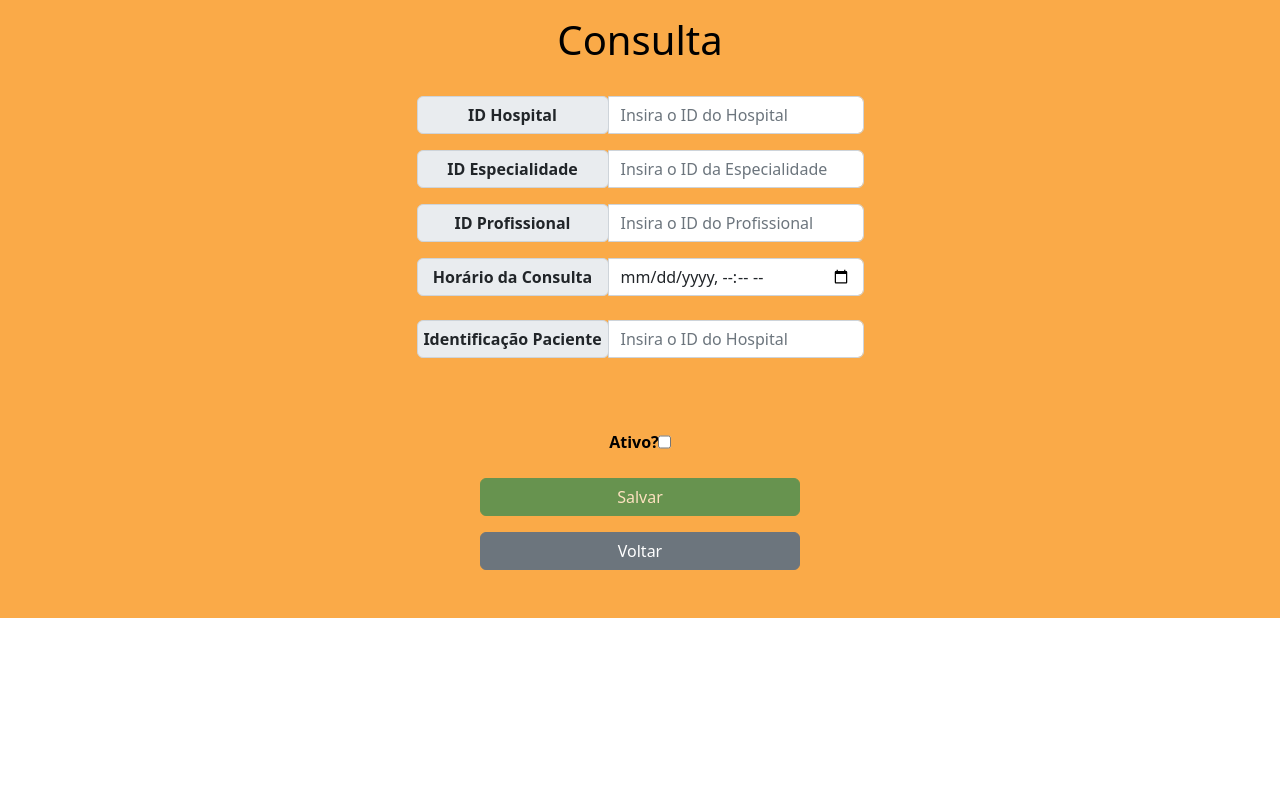
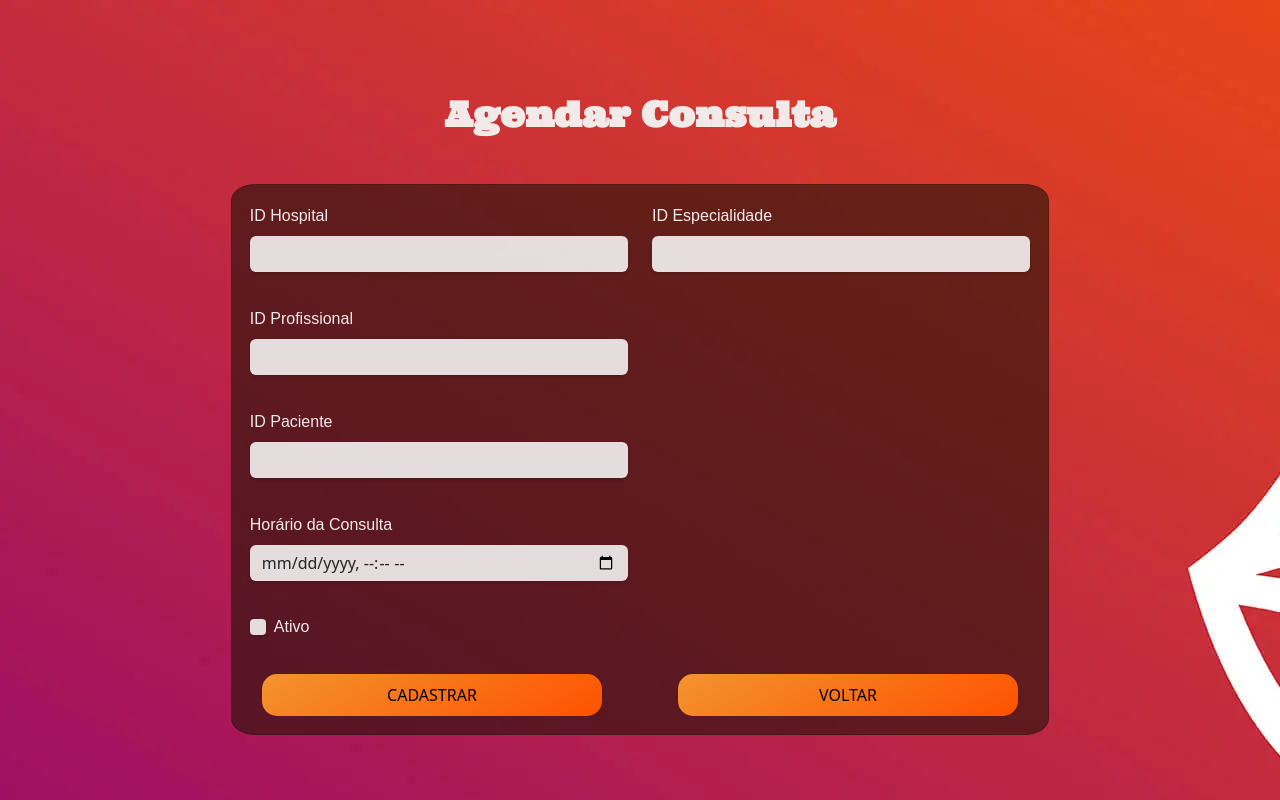
Before and after one commit to projeto-agendamentoHospital/TelaCadastro, an Angular app in the folder telaCadastro/: page /inicio/criarAgendamento in a window 1280 px wide. Built offline with nearby package versions, Linux system fonts and the light colour scheme.

Commit message:
tela cadastrar add css

```diff
--- a/telaCadastro/src/app/create-schedule/create-schedule.component.css
+++ b/telaCadastro/src/app/create-schedule/create-schedule.component.css
@@ -1,4 +1,65 @@
-.scheduleContainer{
-    background-color: rgb(250, 170, 72);
-    color: #000;
+@import url('https://fonts.googleapis.com/css2?family=Raleway:wght@300;700&family=Ultra&display=swap');
+
+.full-banner-form{
+  width: 100%;
+  height: 100vh;
+  display: flex;
+  align-items: center;
+  justify-content: center;
+  background: #dddcda;
+  background: url("../img/fundo2.webp") no-repeat;
 }
+h1{
+  padding-top: 28px;
+  text-align: center;
+  font-size: 35px;
+  font-weight: 800;
+  color:rgb(241, 234, 233);
+  font-family: 'Ultra', serif;
+}
+.form{
+  background: #2b150ba6 ;
+  width: 100%;
+  height: auto;
+  border-radius: 3%;
+  padding: 2px;
+}
+label{
+  color: rgb(241, 234, 233);
+  font-family: Arial, sans-serif;
+  font-weight: 500;
+  font-size: 1em;
+}
+input{
+  margin-bottom: 10px;
+  box-shadow: 0px 2px 4px -1px rgba( 0,0,0,0.2);
+  margin-bottom: 10px;
+  box-shadow: 0px 2px 4px -1px rgba( 0,0,0,0.2);
+}
+
+button{
+  background: linear-gradient(150deg,#f3942e 0%, #ff5100 100%);
+  width: 45%;
+  line-height: 40px;
+  border-radius: 15px;
+  border: none;
+  text-transform: uppercase;
+  margin-top: 5px;
+}
+input{
+  background: rgba(244, 242, 242, 0.9);
+  border: black;
+}
+.botoes{
+  display: flex;
+  justify-content: space-between;
+}
+button:hover{
+  background: linear-gradient(150deg,#ff5100 0%, #f3942e 100%);
+  color: #dddcda;
+  box-shadow: 0px 2px 4px -1px rgba(0, 0, 0, 0.5);
+}
+input:hover{
+  background: rgba(240, 234, 234, 0.2);
+  border: black;
+}
--- a/telaCadastro/src/app/create-schedule/create-schedule.component.html
+++ b/telaCadastro/src/app/create-schedule/create-schedule.component.html
@@ -1,65 +1,76 @@
-<!-- <app-apresentation></app-apresentation> -->
-<section class="scheduleContainer d-flex flex-column" style="min-width: 100%;">
+<section class="intro full-banner-form">
+  <div>
+    <div class="mask d-flex align-items-center h-100">
+      <div class="container">
+        <div class="row justify-content-center">
+          <h1 class="mb-5 text-center">Agendar Consulta</h1>
+          <div class="col-12 col-lg-10 ">
+            <div class="card  form">
+              <div class="card-body">
+                <form action="" method="post" #frmCreate="ngForm" (ngSubmit)="toCreate(frmCreate)">
+                  <!-- 2 column grid layout with text inputs for the first and last names -->
+                  <div class="row">
+                    <div class="col-12 col-md-6 ">
+                      <div class="form-outline">
+                        <label class="form-label" for="nomeHospital">ID Hospital</label>
+                        <input type="number" id="nome" name="nome" class="form-control" [(ngModel)]="schedule.idHospital" required />
+                      </div>
+                    </div>
+                    <div class="col-12 col-md-6 mb-4">
+                      <div class="form-outline">
+                        <label class="form-label" for="cnpjHospital">ID Especialidade</label>
+                        <input type="number" id="cnpjHospital" name="cnpjHospital" class="form-control" [(ngModel)]="schedule.idEspecialty" required/>
+                      </div>
+                    </div>
+                  </div>
+                  <div class="row">
+                    <div class="col-12 col-md-6 mb-4">
+                      <div class="form-outline">
+                        <label class="form-label" for="telefone">ID Profissional</label>
+                        <input type="number" id="telefone" class="form-control" name="telefone" [(ngModel)]="schedule.idProfessional" required />
+                      </div>
+                    </div>
+                  </div>
+                  <div class="row">
+                    <div class="col-12 col-md-6 mb-4">
+                      <div class="form-outline">
+                        <label class="form-label" for="telefone">ID Paciente</label>
+                        <input type="number" id="telefone" class="form-control" name="telefone" [(ngModel)]="schedule.idProfessional" required />
+                      </div>
+                    </div>
+                  </div>
+                  <div class="row">
+                    <div class="col-12 col-md-6 mb-4">
+                      <div class="form-outline">
+                        <label class="form-label" for="telefone">Horário da Consulta</label>
+                        <input type="datetime-local" id="telefone" class="form-control" name="telefone" [(ngModel)]="schedule.dateHourSchedule" required />
+                      </div>
+                    </div>
+                  </div>
 
-    <div class="d-flex flex-column bg-blue justify-content-center text-center" style="min-height: 25vh;">
-        <div class="text-center">
-            <h2 class="display-6 mt-3">Consulta</h2>
+                  <div class="form-check d-flex  mb-4">
+                    <input
+                      class="form-check-input me-2"
+                      type="checkbox"
+                      value="true"
+                      id="ativo"
+                      checked
+                      [ngModelOptions]="{standalone: true}"
+                      [(ngModel)]="schedule.ativo"
+                    />
+                    <label class="form-check-label" for="ativo"> Ativo </label>
+                  </div>
+                  <!-- Submit button -->
+                  <div class="container botoes">
+                  <button type="submit" class="">Cadastrar</button>
+                  <button class="voltar"  routerLink="/inicio/acessoRestrito">Voltar</button>
+                </div>
+                </form>
+              </div>
+            </div>
+          </div>
         </div>
-        <form action="" method="post" #frmCreate="ngForm" (ngSubmit)="toCreate(frmCreate)">
-            <div class="input-group mt-4 d-flex justify-content-center">
-                <div class="input-group-prepend">
-                    <span class="input-group-text d-flex justify-content-center" id="basic-addon1"
-                        style="width: 12em;"><b>ID Hospital</b></span>
-                </div>
-                <input type="number" class="form-control rounded-end" id="idHospital" name="idHospital"
-                    style="max-width: 20%;" placeholder="Insira o ID do Hospital" aria-describedby="basic-addon1"
-                    [(ngModel)]="schedule.idHospital" required><br>
-            </div>
-            <div class="input-group mt-3 d-flex justify-content-center">
-                <div class="input-group-prepend">
-                    <span class="input-group-text d-flex justify-content-center" id="basic-addon1"
-                        style="width: 12em;"><b>ID Especialidade</b></span>
-                </div>
-                <input type="number" class="form-control rounded-end" id="idSpecialty" name="idSpecialty"
-                    style="max-width: 20%;" placeholder="Insira o ID da Especialidade" aria-describedby="basic-addon1"
-                    [(ngModel)]="schedule.idSpecialty" required><br>
-            </div>
-            <div class="input-group mt-3 d-flex justify-content-center">
-                <div class="input-group-prepend">
-                    <span class="input-group-text d-flex justify-content-center" id="basic-addon1"
-                        style="width: 12em;"><b>ID Profissional</b></span>
-                </div>
-                <input type="number" class="form-control rounded-end" id="idProfessional" name="idProfessional"
-                    style="max-width: 20%;" placeholder="Insira o ID do Profissional" aria-describedby="basic-addon1"
-                    [(ngModel)]="schedule.idProfessional" required><br>
-            </div>
-            <div class="input-group mt-3 d-flex justify-content-center">
-                <div class="input-group-prepend">
-                    <span class="input-group-text d-flex justify-content-center" id="basic-addon1"
-                        style="width: 12em;"><b>Horário da Consulta</b></span>
-                </div>
-                <input type="datetime-local" class="form-control rounded-end" id="startDateHour" name="startDateHour"
-                    style="max-width: 20%;" placeholder="Insira o horário de ínicio do Plantão"
-                    [(ngModel)]="schedule.dateHourSchedule" aria-describedby="basic-addon1" required><br>
-            </div>
-            <div class="input-group mt-4 d-flex justify-content-center">
-                <div class="input-group-prepend">
-                    <span class="input-group-text d-flex justify-content-center" id="basic-addon1"
-                        style="width: 12em;"><b>Identificação Paciente</b></span>
-                </div>
-                <input type="number" class="form-control rounded-end mb-5" id="idHospital" name="idHospital"
-                    style="max-width: 20%;" placeholder="Insira o ID do Hospital" aria-describedby="basic-addon1"
-                    [(ngModel)]="schedule.idBeneficiary" required><br>
-            </div>
-            <div class="input-group mt-4 d-flex text-center mb-4 justify-content-center flex-colum">
-                    <span><b>Ativo?</b></span>
-                <input type="checkbox" class="form-check-label" id="idHospital" name="idHospital"
-                    style="max-width: 20%;" placeholder="Insira o ID do Hospital" aria-describedby="basic-addon1"
-                    [(ngModel)]="schedule.isActiveSchedule" required><br>
-            </div>
-            <button type="submit" class="btn btn-success mb-3 col-3" [disabled]="frmCreate.invalid">Salvar</button><br>
-            <a routerLink="/" class="btn btn-secondary col-3 mb-5">Voltar</a>
-        </form>
+      </div>
     </div>
+  </div>
 </section>
-<!-- <app-footer></app-footer> -->
--- a/telaCadastro/src/app/first-screen/first-screen.component.html
+++ b/telaCadastro/src/app/first-screen/first-screen.component.html
@@ -8,12 +8,6 @@
       </span>
       <a routerLink="/inicio/agendar" class="link"> Agendamento</a>
     </button>
-    <button type="button" class="btn btn-primary btn-lg" routerLink="/inicio/consultarAgendamento">
-      <span class="material-icons">
-        article
-      </span>
-      <a routerLink="/inicio/consultarAgendamento" class="link">Consultar Agendamento</a>
-    </button>
     <button type="button" class="btn btn-primary btn-lg" routerLink="/inicio/acessoRestrito">
       <span class="material-icons">
         report
```
